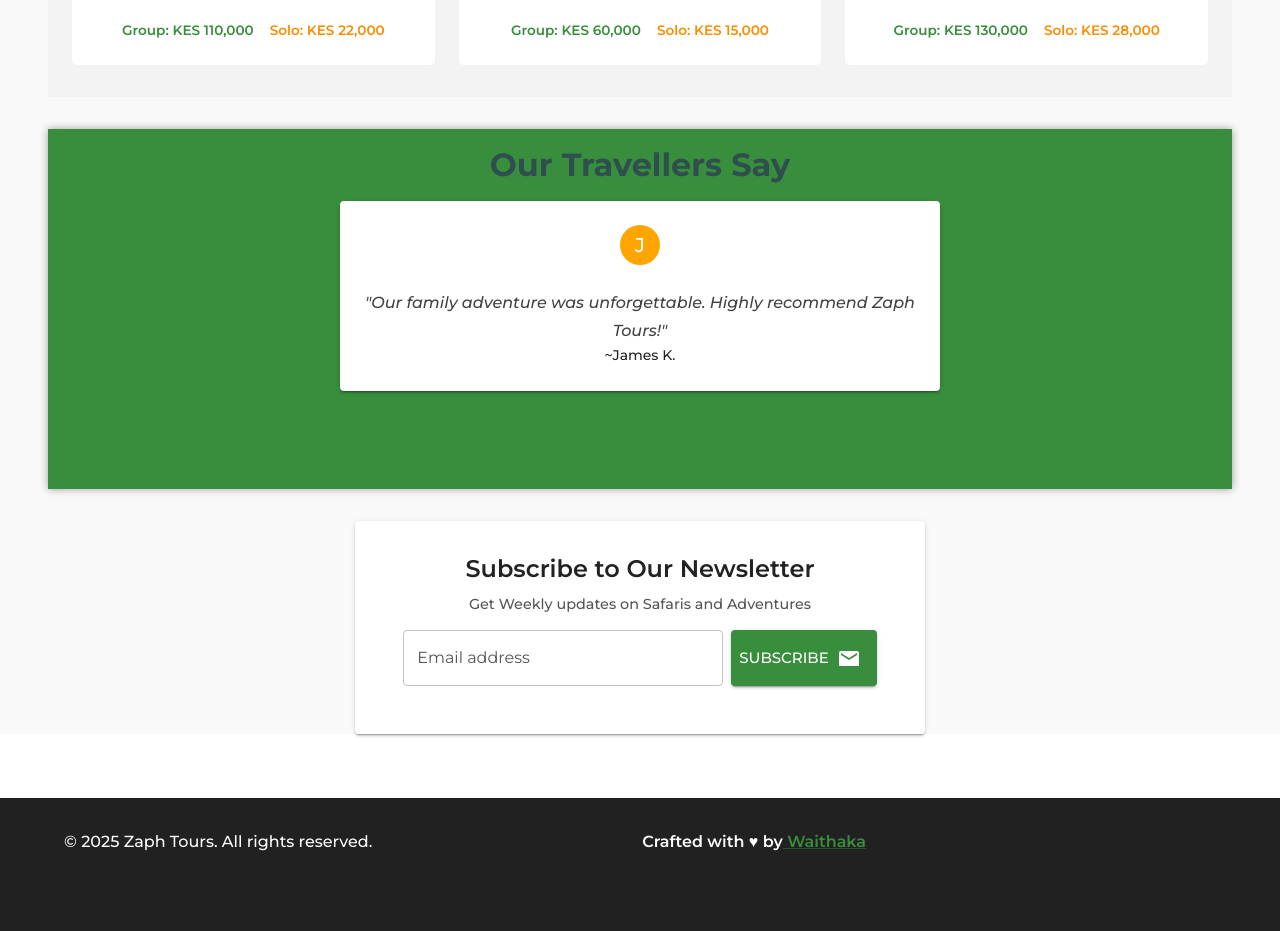
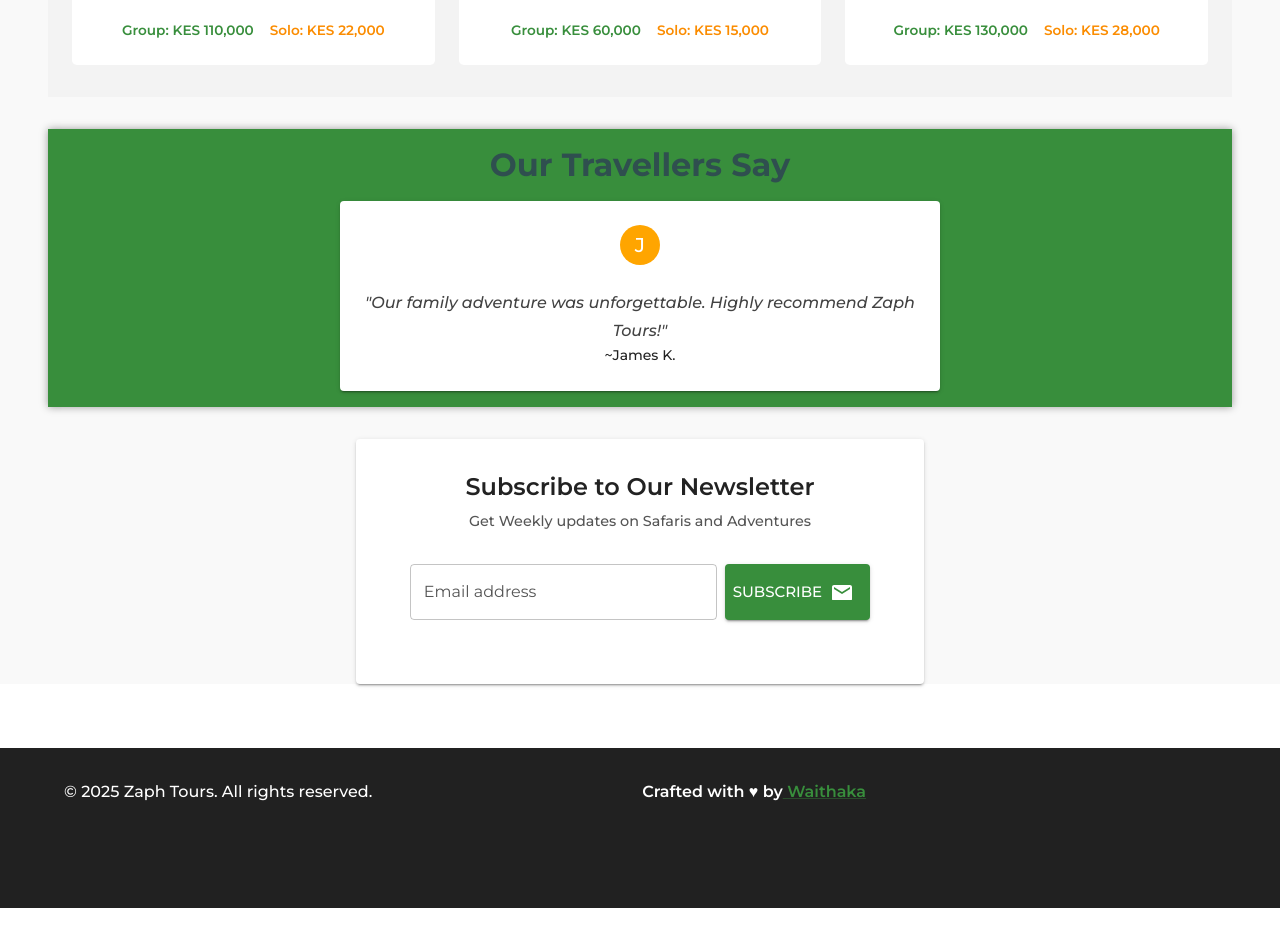
Before and after one commit to WaithakaGuru/Zaph-Tours, a React (Vite) app: page / in a window 1280 px wide. Shown: the part 1720-2651 px from the top of the page. After the commit the page ends 2628 px from the top, so only its background shows below. Built offline with nearby package versions, Linux system fonts and the light colour scheme; some icons are missing.

Commit message:
Updates for the final version of the 'v1.0.0' & add a tag to version this project

```diff
--- a/src/pages/Homepage.tsx
+++ b/src/pages/Homepage.tsx
@@ -98,7 +98,8 @@ function Homepage() {
             mx: "auto",
             minWidth: "26rem",
             alignItems: "center",
-            height: "45dvh",
+            height: "max-content",
+            pb: 2,
             boxShadow: "0 0 .5rem rgba(0,0,0,0.4), -1px -1px .5rem #fff",
           }}
         >
@@ -120,9 +121,13 @@ function Homepage() {
             elevation={2}
             sx={{
               bgcolor: "#fff",
-              p: 4,
+              p: {
+                xs: 2,
+                md: 4
+              },
               minWidth: {
-                xs: "30rem",
+                xs: "max-content",
+                md: "50%"
               },
             }}
           >
@@ -132,6 +137,7 @@ function Homepage() {
               gutterBottom
               color="text.primary"
               align="center"
+              sx={{textWrap: 'nowrap'}}
             >
               Subscribe to Our Newsletter
             </Typography>
@@ -147,13 +153,13 @@ function Homepage() {
             <Box
               display={"flex"}
               justifyContent={"center"}
-              sx={{ gap: 1, p: 2 }}
+              sx={{ gap: 1, py: 4, px: 2}}
             >
               <TextField
                 label="Email address"
                 placeholder="Enter your email address"
-                sx={{ minWidth: "20rem" }}
-              ></TextField>
+              sx={{  minWidth: {xs: "max-content", md: '65%'} }}
+              />
               <Button
                 variant="contained"
                 size="large"
```
